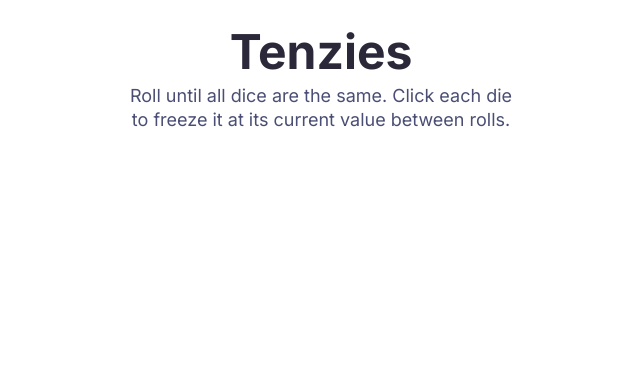
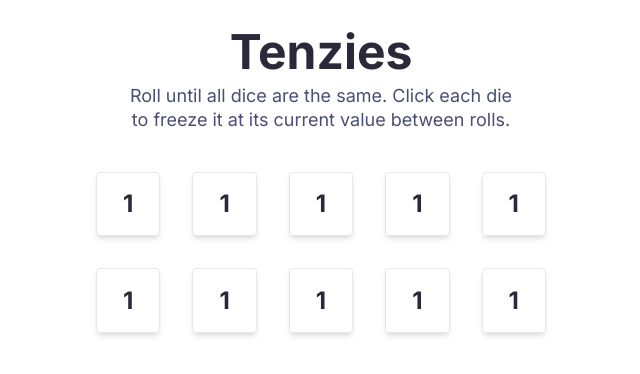
Before and after one commit to iabdwahab/tenzies-game, a React (Vite) app: page / in a window 1280 px wide. Shown: the top 374 px of the page, without its empty margins (319-959 px from the left). Built offline with nearby package versions, Linux system fonts and the light colour scheme.

Commit message:
Creating DicesContainer.

```diff
--- a/src/App.jsx
+++ b/src/App.jsx
@@ -1,9 +1,13 @@
+import DicesContainer from "./components/DicesContainer"
 import Header from "./components/Header"
 
 function App() {
   return (
-    <div className="mx-auto max-w-5xl px-2 py-7">
+    <div className="mx-auto max-w-2xl px-2 py-7">
       <Header />
+      <main>
+        <DicesContainer />
+      </main>
     </div>
   )
 }
--- /dev/null
+++ b/src/components/Dice.jsx
@@ -0,0 +1,9 @@
+const Dice = () => {
+  const className = 'border rounded shadow-md aspect-square font-bold text-2xl text-[#2B283A]'
+
+  return (
+    <button className={className}>1</button>
+  )
+}
+
+export default Dice
--- /dev/null
+++ b/src/components/DicesContainer.jsx
@@ -0,0 +1,20 @@
+import Dice from "./Dice"
+
+const DicesContainer = () => {
+  return (
+    <div className="my-10 grid grid-cols-5 gap-8 max-w-[450px] mx-auto">
+      <Dice />
+      <Dice />
+      <Dice />
+      <Dice />
+      <Dice />
+      <Dice />
+      <Dice />
+      <Dice />
+      <Dice />
+      <Dice />
+    </div>
+  )
+}
+
+export default DicesContainer
```
